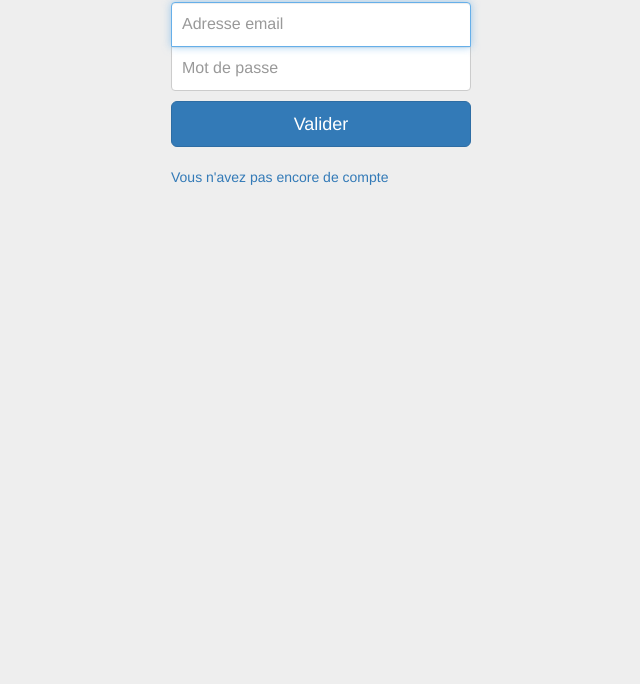
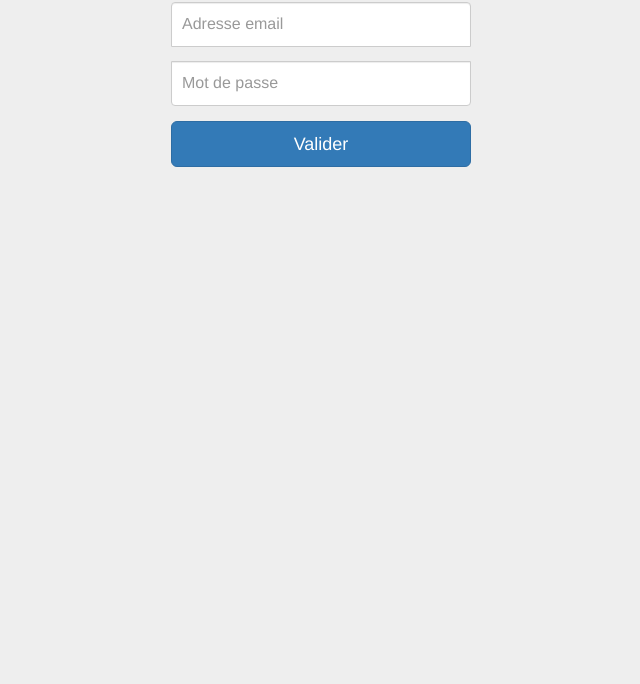
Before and after one commit to ASudre/parions-front, a website: page app/index.html in a window 1280 px wide. Shown: the part 116-800 px from the top of the page, without its empty margins (319-959 px from the left). Drawn offline with nearby package versions, Linux system fonts and the light colour scheme; some packages are replaced by stand-ins of ours; files that its build step writes are made by us from their sources.

Commit message:
refacto login

```diff
--- a/app/views/login.html
+++ b/app/views/login.html
@@ -1,12 +1,20 @@
 <div>
-<form class="form-signin" action="/login" method="post" >
-        <h2 class="form-signin-heading">S'authentifier</h2>
-        <label for="inputEmail" class="sr-only">Adresse email</label>
-        <input type="email" id="inputEmail" class="form-control" placeholder="Adresse email" required="" autofocus="" name="email">
-        <label for="inputPassword" class="sr-only">Mot de passe</label>
-        <input type="password" id="inputPassword" class="form-control" placeholder="Mot de passe" required="" name="password">
-        <button class="btn btn-lg btn-primary btn-block" type="submit">Valider</button>
-        <br/>
-        <a href="/signup">Vous n'avez pas encore de compte</a>
-      </form>
+  <form ng-submit="login()" role="form" class="form-signin">
+    <h2 class="form-signin-heading">S'authentifier</h2>
+    <div>
+      <div class="form-group">
+        <input class="form-control" id="login" type="email" placeholder="Adresse email" ng-model="user.login" required>
+      </div>
+    </div>
+    <div>
+      <div class="form-group">
+        <input type="password" class="form-control" id="password" placeholder="Mot de passe" ng-model="user.password" required>
+      </div>
+    </div>
+    <div>
+      <div class="center">
+        <button class="btn btn-lg btn-primary btn-block">Valider</button>
+      </div>
+    </div>
+  </form>
 </div>
```
